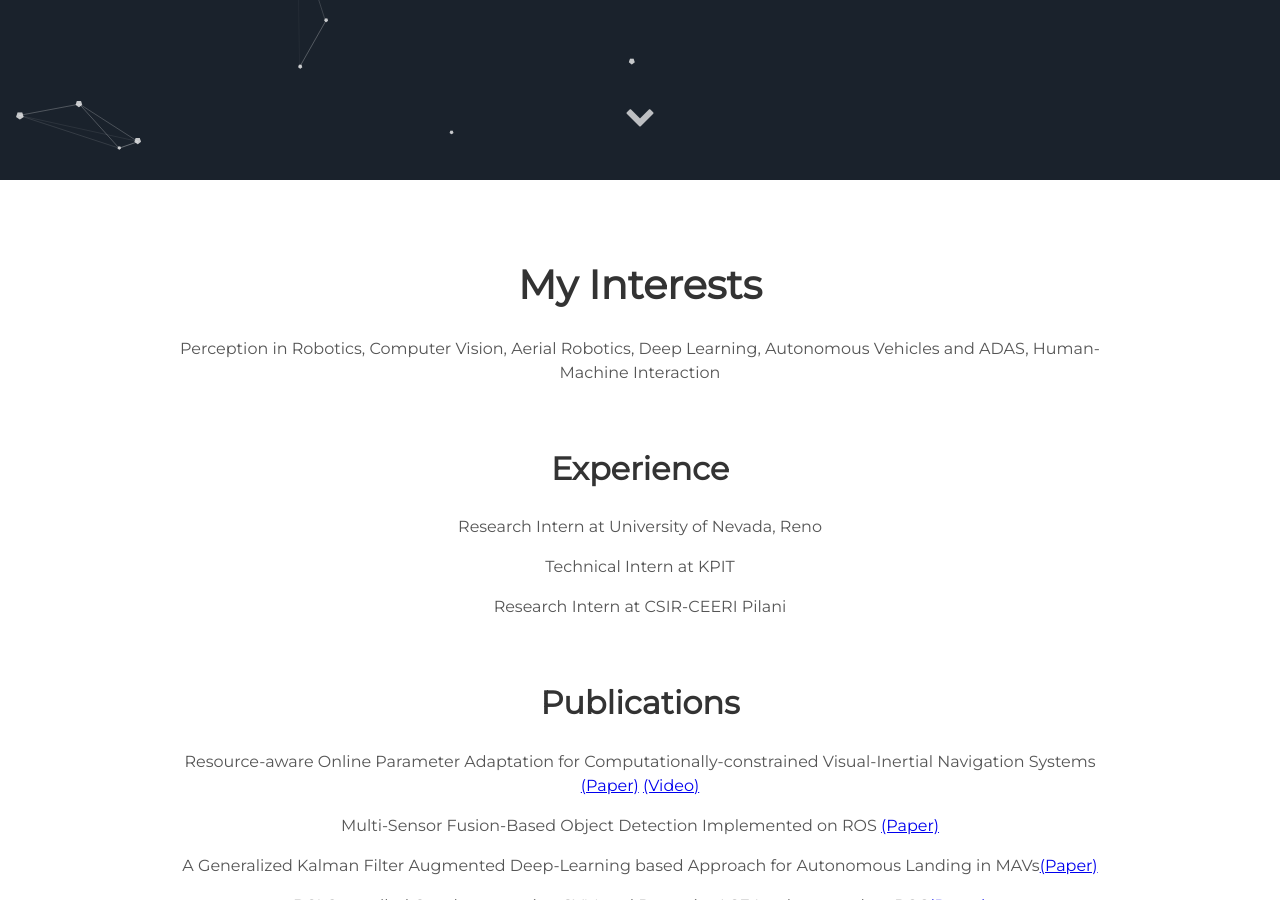
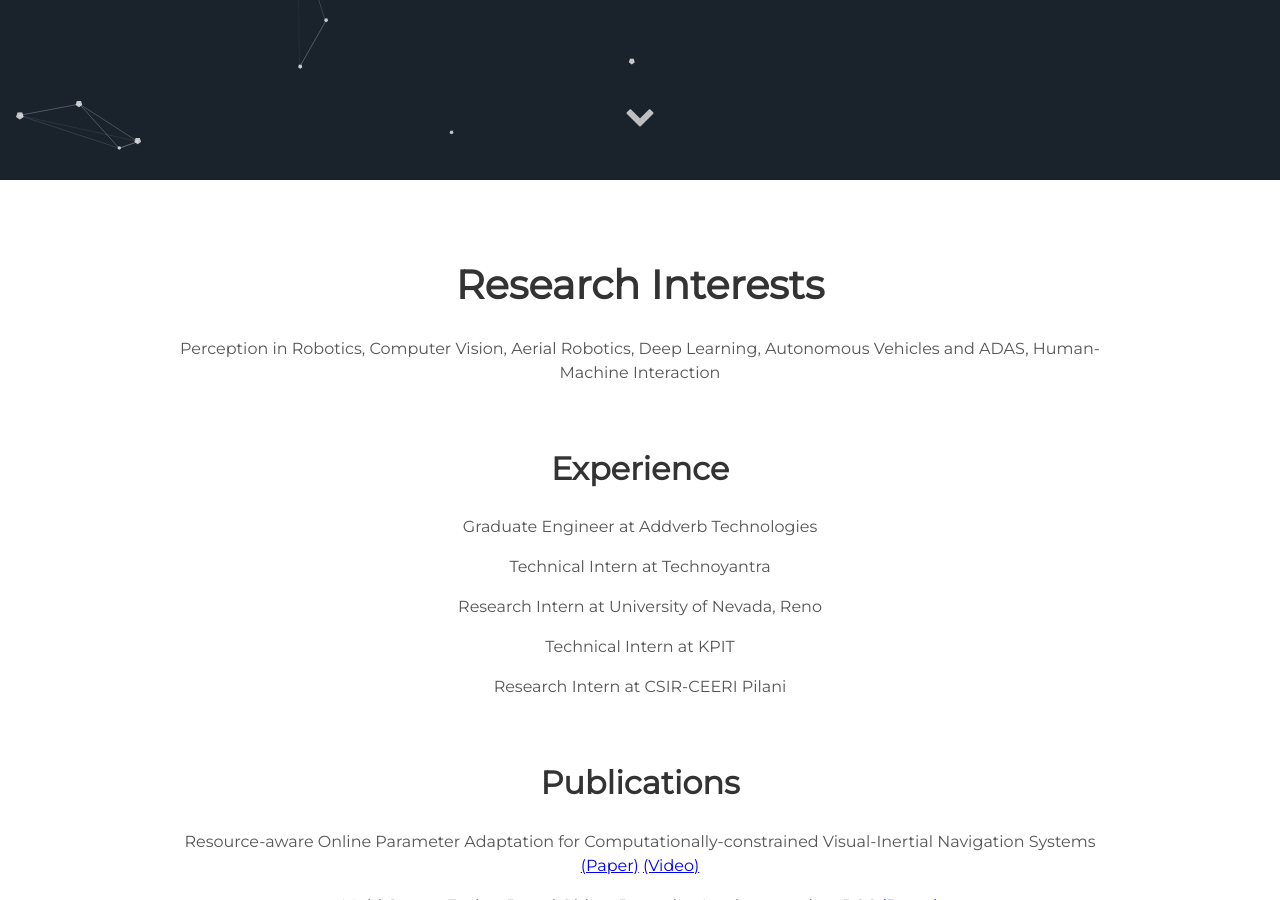
Before and after one commit to Matnay/matnay.github.io, a Jekyll site: the page built from index.html, in a window 1280 px wide and 900 px high, scrolled down 720 px. Built offline with Jekyll 4.4.1, drawn with Linux system fonts in a browser that asks for light colours.

Commit message:
Update about.html

```diff
--- a/_includes/about.html
+++ b/_includes/about.html
@@ -1,9 +1,11 @@
  <div class="user-details">
-  <h1> My Interests </h1>
+  <h1> Research Interests </h1>
   <p> {{site.user_description}} </p>
 </div>
   <div class="user-details">
       <h2>Experience</h2>
+      <p> Graduate Engineer at Addverb Technologies</p>
+      <p> Technical Intern at Technoyantra</p>
       <p> Research Intern at University of Nevada, Reno</p>
       <p> Technical Intern at KPIT</p>
       <p> Research Intern at CSIR-CEERI Pilani</p>
```
